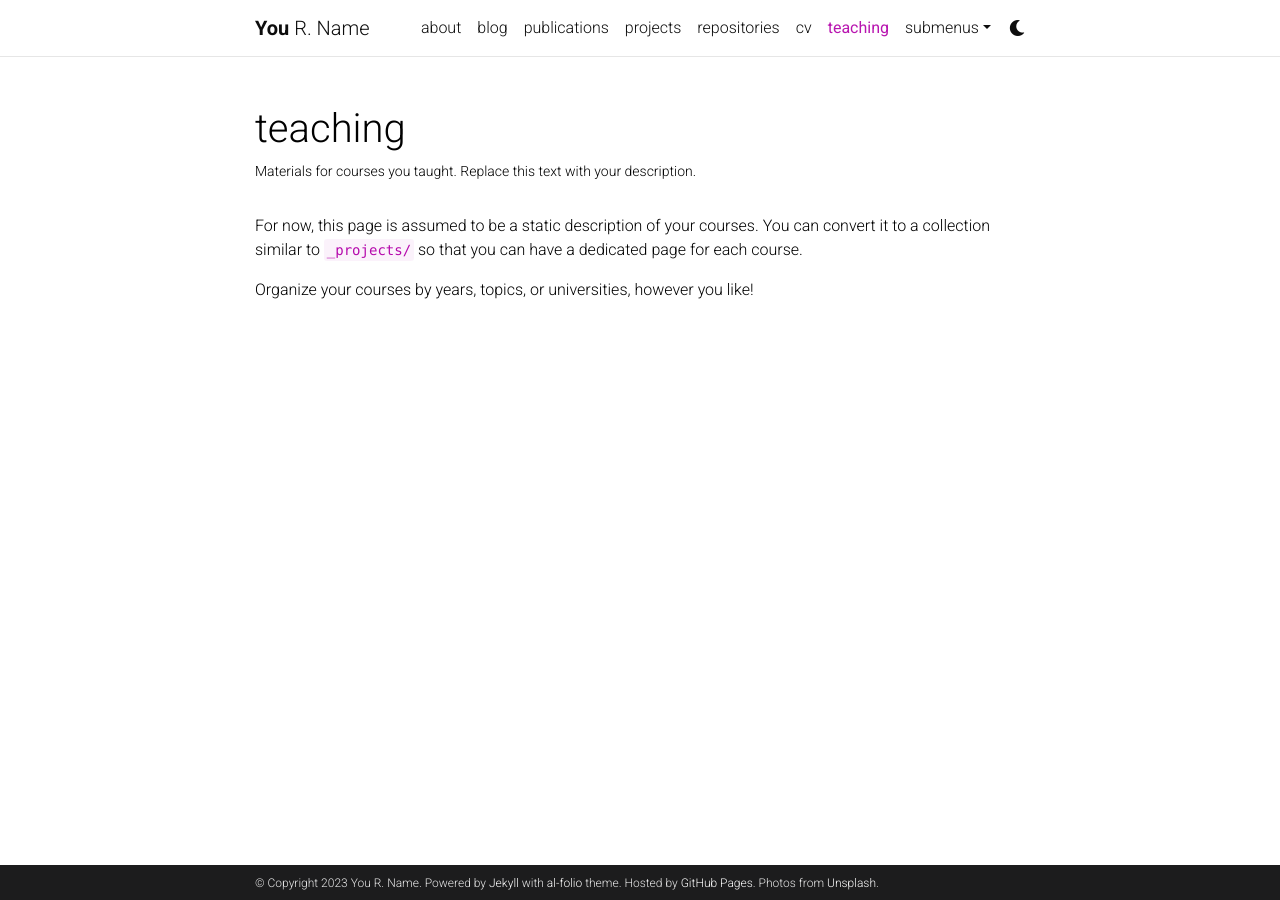
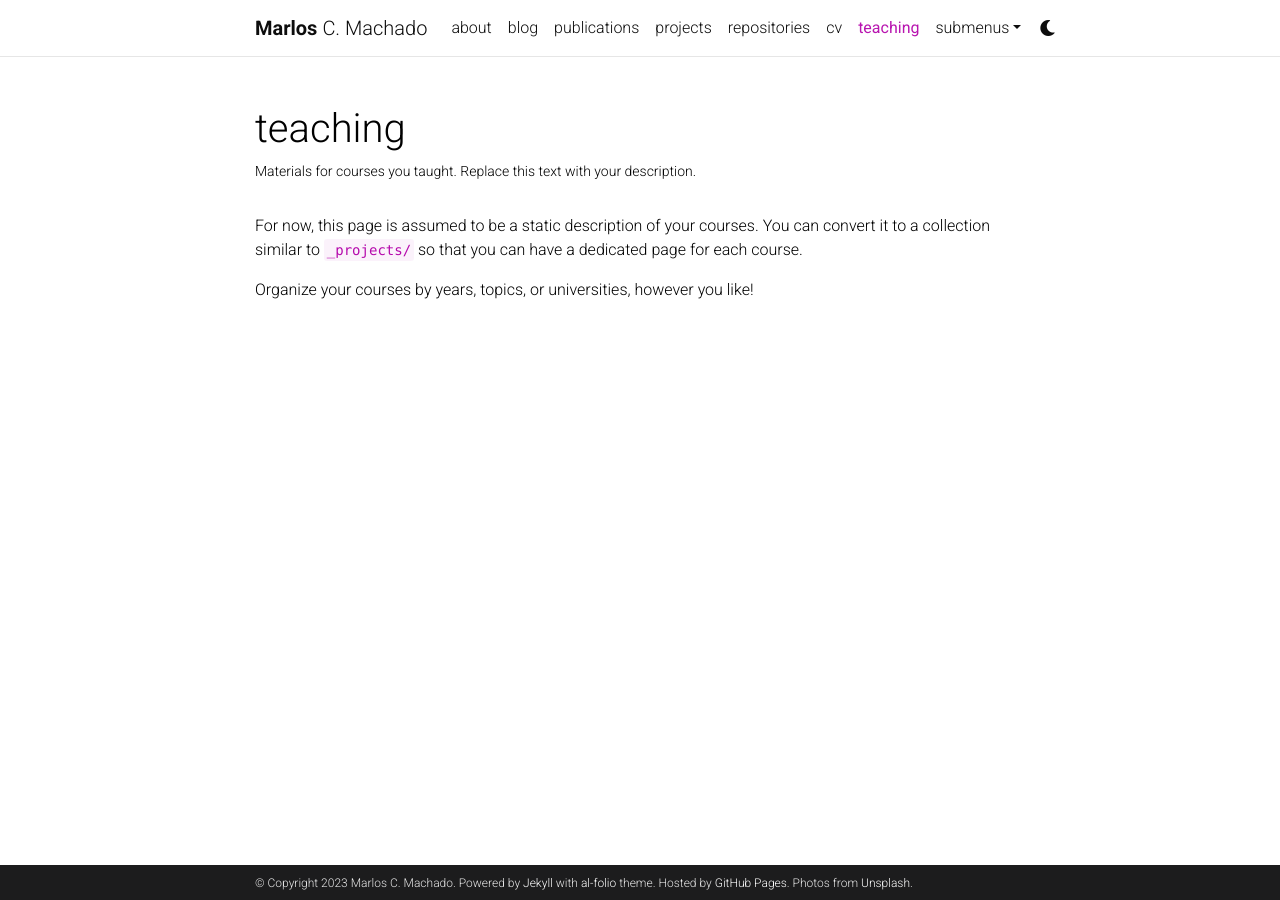
Before and after one commit to mcmachado/mcmachado.github.io, a Jekyll site: the page built from _pages/teaching.md, in a window 1280 px wide. Built offline with Jekyll 4.4.1, drawn with Linux system fonts in a browser that asks for light colours; comment, search, counter and statistics services are not loaded; a style sheet for code colours, icons or effects is not loaded.

Commit message:
Initial changes to website.

```diff
--- a/_config.yml
+++ b/_config.yml
@@ -3,10 +3,9 @@
 # -----------------------------------------------------------------------------
 
 title: blank # the website title (if blank, full name will be used instead)
-first_name: You
-middle_name: R.
-last_name: Name
-email: you@example.com
+first_name: Marlos
+last_name: C. Machado
+email: machado@ualberta.ca
 description: > # the ">" symbol means to ignore newlines until "footer_text:"
   A simple, whitespace theme for academics. Based on [*folio](https://github.com/bogoli/-folio) design.
 footer_text: >
```
Also changed, not shown: _pages/about.md (+1 -1 lines), 1 other file.
